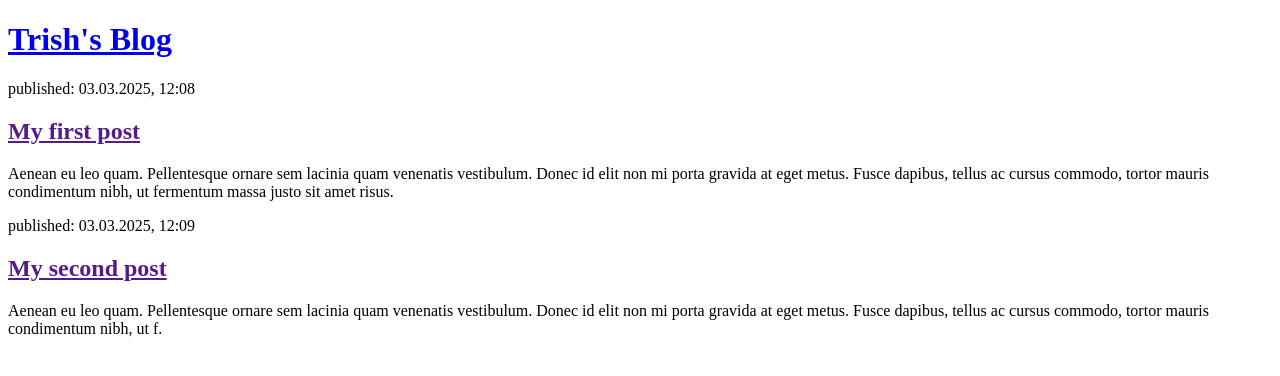
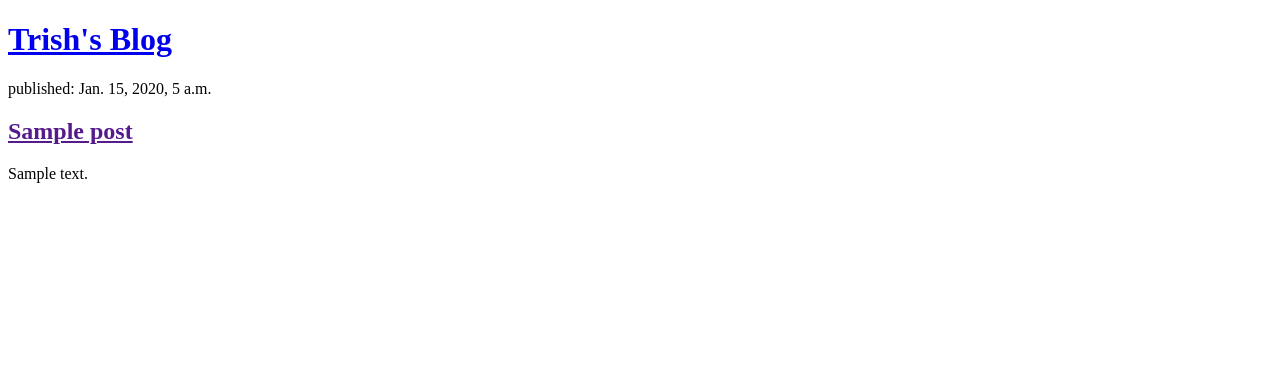
Before and after one commit to Bordeaux2294/my-first-blog, a Django app: template blog/templates/blog/post_list.html in a window 1280 px wide. Shown: the top 376 px of the page. Run offline with Django 5.2, Linux system fonts and the light colour scheme; the template is opened without the code that fills it: values that come from a table or form of the project are taken from there, others are empty; tables that the repository leaves empty hold one stand-in row (values such as "Sample post"); parts of the project's set-up code (start-up, migrations or seed data) failed here and were passed over.

Commit message:
Modified templates to display posts from database.

```diff
--- a/blog/templates/blog/post_list.html
+++ b/blog/templates/blog/post_list.html
@@ -8,16 +8,14 @@
             <h1><a href="/">Trish's Blog</a></h1>
         </header>
 
-        <article>
-            <time>published: 03.03.2025, 12:08</time>
-            <h2><a href="">My first post</a></h2>
-            <p>Aenean eu leo quam. Pellentesque ornare sem lacinia quam venenatis vestibulum. Donec id elit non mi porta gravida at eget metus. Fusce dapibus, tellus ac cursus commodo, tortor mauris condimentum nibh, ut fermentum massa justo sit amet risus.</p>
-        </article>
+        {% for post in posts %}
 
-        <article>
-            <time>published: 03.03.2025, 12:09</time>
-            <h2><a href="">My second post</a></h2>
-            <p>Aenean eu leo quam. Pellentesque ornare sem lacinia quam venenatis vestibulum. Donec id elit non mi porta gravida at eget metus. Fusce dapibus, tellus ac cursus commodo, tortor mauris condimentum nibh, ut f.</p>
-        </article>
+            <article>
+                <time> published: {{ post.published_date }}</time>
+                <h2><a href="">{{ post.title  }}</a></h2>
+                <p>{{ post.text|linebreaksbr }}</p>
+            </article>
+
+        {% endfor %}
     </body>
 </html>
--- a/blog/views.py
+++ b/blog/views.py
@@ -1,4 +1,8 @@
 from django.shortcuts import render
+from .models import Post
+from django.utils import timezone
+
 
 def post_list(request):
-    return render(request, 'blog/post_list.html', {})
+    posts= Post.objects.filter(published_date__lte=timezone.now()).order_by('published_date')
+    return render(request, 'blog/post_list.html', {'posts':posts})
```
